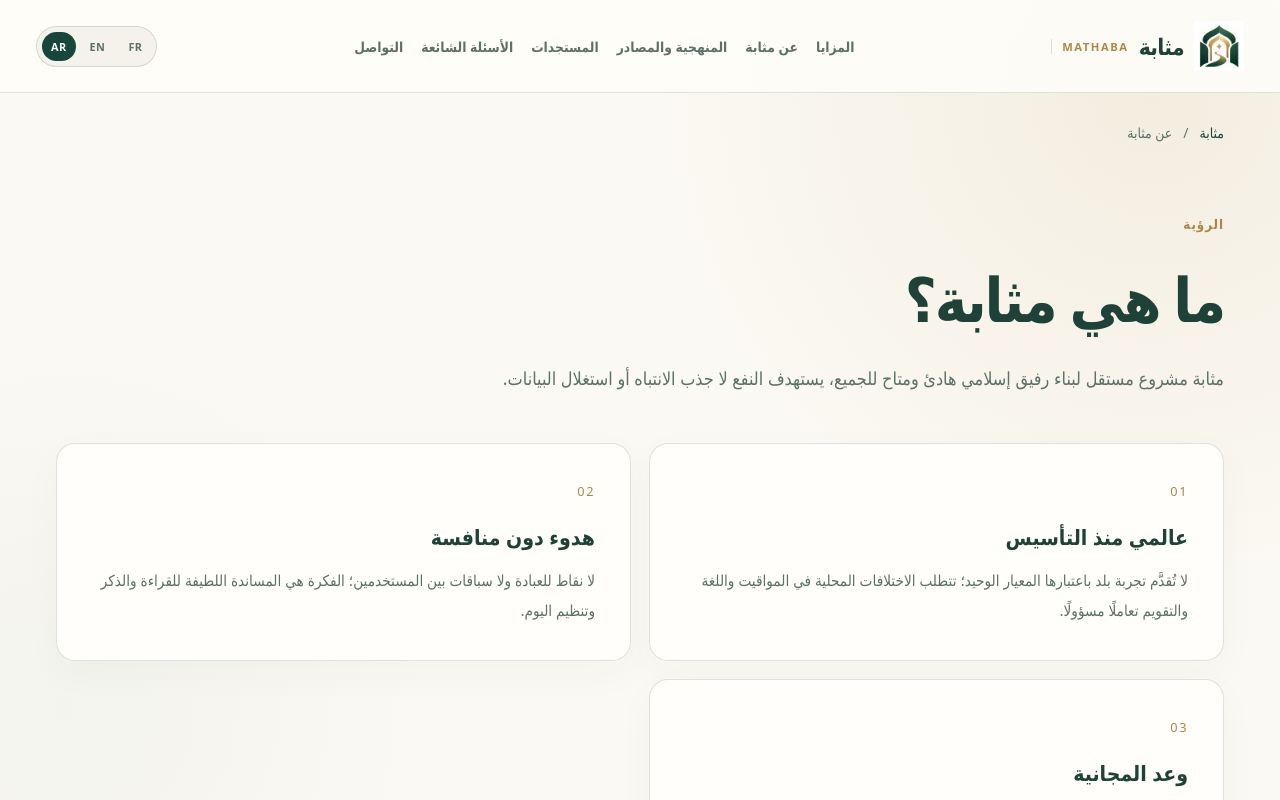
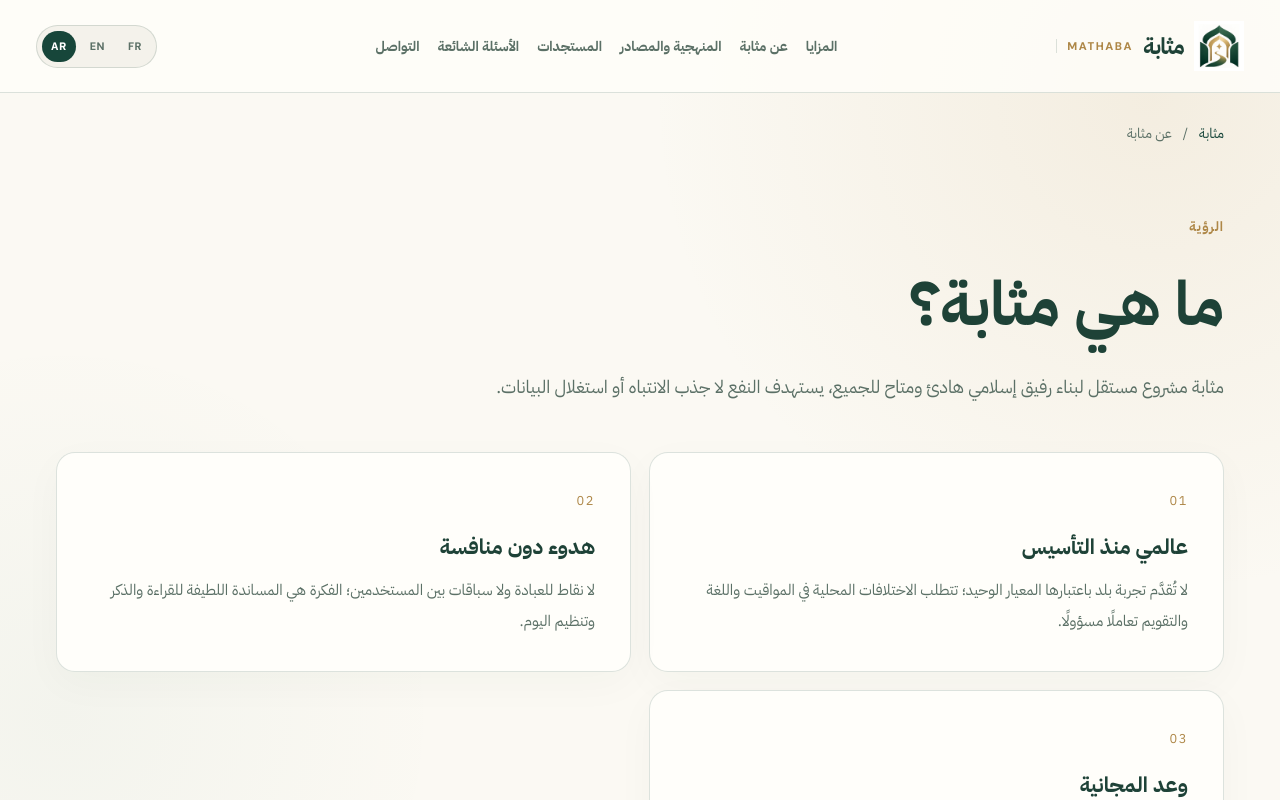
Before and after one commit to geniustep/mathaba-web, a Next.js app: page /ar/about in a window 1280 px wide. Shown: the top 800 px of the page. Built offline with nearby package versions, Linux system fonts and the light colour scheme.

Commit message:
style(typography): pair IBM Plex Sans Arabic with DM Sans

```diff
--- a/app/(root)/layout.tsx
+++ b/app/(root)/layout.tsx
@@ -1,6 +1,7 @@
 import type { ReactNode } from "react";
 import "../globals.css";
+import { arabicFont, latinFont } from "@/lib/fonts";
 
 export default function RootRedirectLayout({ children }: { children: ReactNode }) {
-  return <html lang="ar" dir="rtl"><body>{children}</body></html>;
+  return <html lang="ar" dir="rtl" className={`${arabicFont.variable} ${latinFont.variable}`}><body>{children}</body></html>;
 }
--- a/app/[locale]/layout.tsx
+++ b/app/[locale]/layout.tsx
@@ -4,6 +4,7 @@ import { SiteHeader } from "@/components/site-header";
 import { SiteFooter } from "@/components/site-footer";
 import { locales, isLocale, siteUrl } from "@/lib/site";
 import "../globals.css";
+import { arabicFont, latinFont } from "@/lib/fonts";
 
 export const dynamicParams = false;
 export function generateStaticParams() { return locales.map((locale) => ({ locale })); }
@@ -30,7 +31,7 @@ export default async function LocaleLayout({
     ],
   };
   return (
-    <html lang={locale} dir={locale === "ar" ? "rtl" : "ltr"}>
+    <html lang={locale} dir={locale === "ar" ? "rtl" : "ltr"} className={`${arabicFont.variable} ${latinFont.variable}`}>
       <body>
         <a className="skip-link" href="#main"> {locale === "ar" ? "تجاوز إلى المحتوى" : locale === "fr" ? "Aller au contenu" : "Skip to content"} </a>
         <SiteHeader locale={locale} />
--- a/app/globals.css
+++ b/app/globals.css
@@ -16,8 +16,27 @@ body {
   margin:0;
   background:radial-gradient(circle at 90% 7%, rgba(199,166,109,.14),transparent 29%), radial-gradient(circle at 5% 52%, rgba(27,105,77,.035),transparent 27%),var(--cream);
   color:var(--text);
-  font-family:system-ui,-apple-system,"Segoe UI",Tahoma,Arial,sans-serif;
+  font-family:var(--font-mathaba-latin), "Segoe UI", Arial, sans-serif;
   -webkit-font-smoothing:antialiased;
+}
+/* Script-aware pairing avoids fallback glyphs when languages are mixed. */
+html[lang="ar"] body, [lang="ar"]:not(html) {
+  font-family:var(--font-mathaba-arabic), Tahoma, Arial, sans-serif;
+}
+html[lang="en"] body, html[lang="fr"] body,
+[lang="en"]:not(html), [lang="fr"]:not(html), [dir="ltr"] {
+  font-family:var(--font-mathaba-latin), "Segoe UI", Arial, sans-serif;
+}
+html[lang="ar"] .hero h1, html[lang="ar"] .page-intro h1 {
+  letter-spacing:0;
+  font-weight:700;
+  line-height:1.48;
+}
+html[lang="ar"] .section-header h2, html[lang="ar"] .ethics-section h2,
+html[lang="ar"] .global-panel h2, html[lang="ar"] .feature-card h3,
+html[lang="ar"] .detail-card h2 {
+  letter-spacing:0;
+  font-weight:700;
 }
 a {color:inherit}
 a:focus-visible, summary:focus-visible {outline:3px solid #b58d50;outline-offset:4px;border-radius:4px}
--- a/components/site-footer.tsx
+++ b/components/site-footer.tsx
@@ -13,7 +13,7 @@ export function SiteFooter({ locale }: { locale: Locale }) {
         <div className="footer-identity">
           <Link href={sitePath(locale)} className="footer-logo">
             <Image src="/brand/logo-symbol.webp" alt="" width={39} height={39} />
-            <span>مثابة <span dir="ltr">· MATHABA</span></span>
+            <span>مثابة <span dir="ltr" lang="en">· MATHABA</span></span>
           </Link>
           <p>{t.footerMission}</p>
           <p className="quiet">{t.footerNote}</p>
--- a/components/site-header.tsx
+++ b/components/site-header.tsx
@@ -14,7 +14,7 @@ export function SiteHeader({ locale }: { locale: Locale }) {
         <Link className="brand-link" href={sitePath(locale)} aria-label={t.brand}>
           <Image src="/brand/logo-symbol.webp" width={50} height={50} alt="" priority />
           <span className="brand-word">{t.brand}</span>
-          <span className="brand-latin" dir="ltr">MATHABA</span>
+          <span className="brand-latin" lang="en" dir="ltr">MATHABA</span>
         </Link>
         <nav className="desktop-nav" aria-label={t.menu}>
           {headerSections.map((section) => <Link key={section} href={sitePath(locale, section)}>{t.nav[section]}</Link>)}
--- /dev/null
+++ b/lib/fonts.ts
@@ -0,0 +1,24 @@
+import { IBM_Plex_Sans_Arabic, DM_Sans } from "next/font/google";
+
+/**
+ * Project type pair:
+ * Arabic UI — IBM Plex Sans Arabic; French/English UI — DM Sans.
+ * Fonts are downloaded during the build and self-hosted by Next.js.
+ * Never replace the original logo artwork with typeset text.
+ */
+export const arabicFont = IBM_Plex_Sans_Arabic({
+  weight: ["400", "500", "600", "700"],
+  subsets: ["arabic"],
+  variable: "--font-mathaba-arabic",
+  display: "swap",
+  preload: false,
+  fallback: ["Tahoma", "Arial", "sans-serif"],
+});
+
+export const latinFont = DM_Sans({
+  subsets: ["latin", "latin-ext"],
+  variable: "--font-mathaba-latin",
+  display: "swap",
+  preload: false,
+  fallback: ["Arial", "sans-serif"],
+});
```
Also changed, not shown: 2 other files (tests, documents, lock files or other folders).
